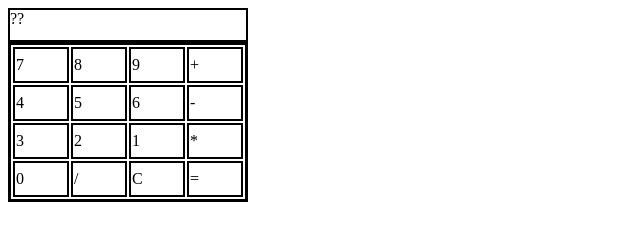
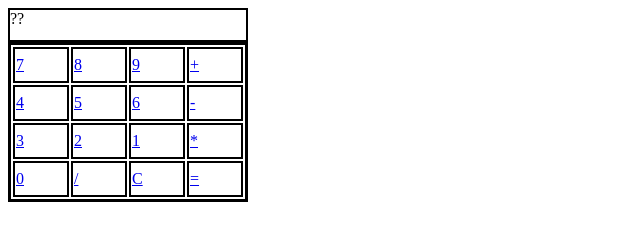
Before and after one commit to wardymate/Calculator, a plain HTML site: page index.html in a window 1280 px wide. Shown: the full height of the page, 0-640 px from the left. Drawn offline with nearby package versions, Linux system fonts and the light colour scheme.

Commit message:
linking in the jquery

```diff
--- a/index.html
+++ b/index.html
@@ -12,34 +12,38 @@
 
 <table id="holder">
     <tr>
-      <td id="sevenbutton" class="button">7</td>
-      <td id="eightbutton" class="button">8</td>
-      <td id="ninebutton" class="button">9</td>
-      <td id="plusbutton" class="button">+</td>
+      <td id="sevenbutton" class="button"><a href="#">7</a></td>
+      <td id="eightbutton" class="button"><a href="#">8</a></td>
+      <td id="ninebutton" class="button"><a href="#">9</a></td>
+      <td id="plusbutton" class="button"><a href="#">+</a></td>
     </tr>
     <tr>
-      <td id="fourbutton" class="button">4</td>
-      <td id="fivebutton" class="button">5</td>
-      <td id="sixbutton" class="button">6</td>
-      <td id="minusbutton" class="button">-</td>
+      <td id="fourbutton" class="button"><a href="#">4</a></td>
+      <td id="fivebutton" class="button"><a href="#">5</a></td>
+      <td id="sixbutton" class="button"><a href="#">6</a></td>
+      <td id="minusbutton" class="button"><a href="#">-</a></td>
     </tr>
     <tr>
-      <td id="threebutton" class="button">3</td>
-      <td id="twobutton" class="button">2</td>
-      <td id="onebutton" class="button">1</td>
-      <td id="multiplybutton" class="button">*</td>
+      <td id="threebutton" class="button"><a href="#">3</a></td>
+      <td id="twobutton" class="button"><a href="#">2</a></td>
+      <td id="onebutton" class="button"><a href="#">1</a></td>
+      <td id="multiplybutton" class="button"><a href="#">*</a></td>
     </tr>
     <tr>
-      <td id="zerobutton" class="button">0</td>
-      <td id="dividebutton" class="button">/</td>
-      <td id="clearbutton" class="button">C</td>
-      <td id="equalsbutton" class="button">=</td>
+      <td id="zerobutton" class="button"><a href="#">0</a></td>
+      <td id="dividebutton" class="button"><a href="#">/</a></td>
+      <td id="clearbutton" class="button"><a href="#">C</a></td>
+      <td id="equalsbutton" class="button"><a href="#">=</a></td>
     </tr>
 </table>
 <script src="http://code.jquery.com/jquery-1.11.2.min.js"></script>
 <script src="src/calculator.js"></script>
 <script>
 var calculator = new Calculator();
+$(document).ready(function(){
+
+
+};
 </script>
 
 
--- a/src/calculator.js
+++ b/src/calculator.js
@@ -16,20 +16,20 @@ Calculator.prototype.numberButton = function(number){
 Calculator.prototype.actionButton = function(action) {
   this.workingNumber = this.screenDisplay;
   this.screenDisplay = SCREEN_RESET;
-  this.workingOPerator = action;
+  this.workingOperator = action;
 };
 
 Calculator.prototype.equalsButton = function() {
-  if (this.workingOPerator === "plus") {
+  if (this.workingOperator === "plus") {
     this.screenDisplay = this.workingNumber+this.screenDisplay;
   }
-  else if(this.workingOPerator === "minus") {
+  else if(this.workingOperator === "minus") {
     this.screenDisplay = this.workingNumber-this.screenDisplay;
   }
-  else if(this.workingOPerator === "times") {
+  else if(this.workingpOperator === "times") {
     this.screenDisplay = this.workingNumber*this.screenDisplay;
   }
-  else if(this.workingOPerator === "divide") {
+  else if(this.workingOperator === "divide") {
     this.screenDisplay = this.workingNumber/this.screenDisplay;
   }
 };
```
